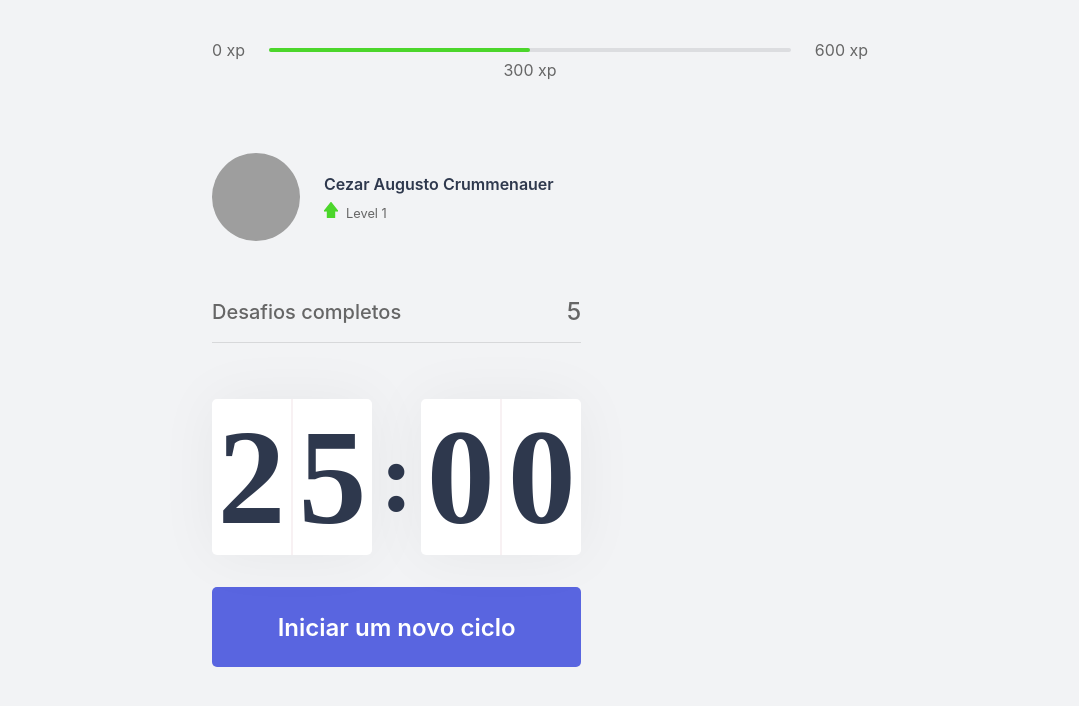
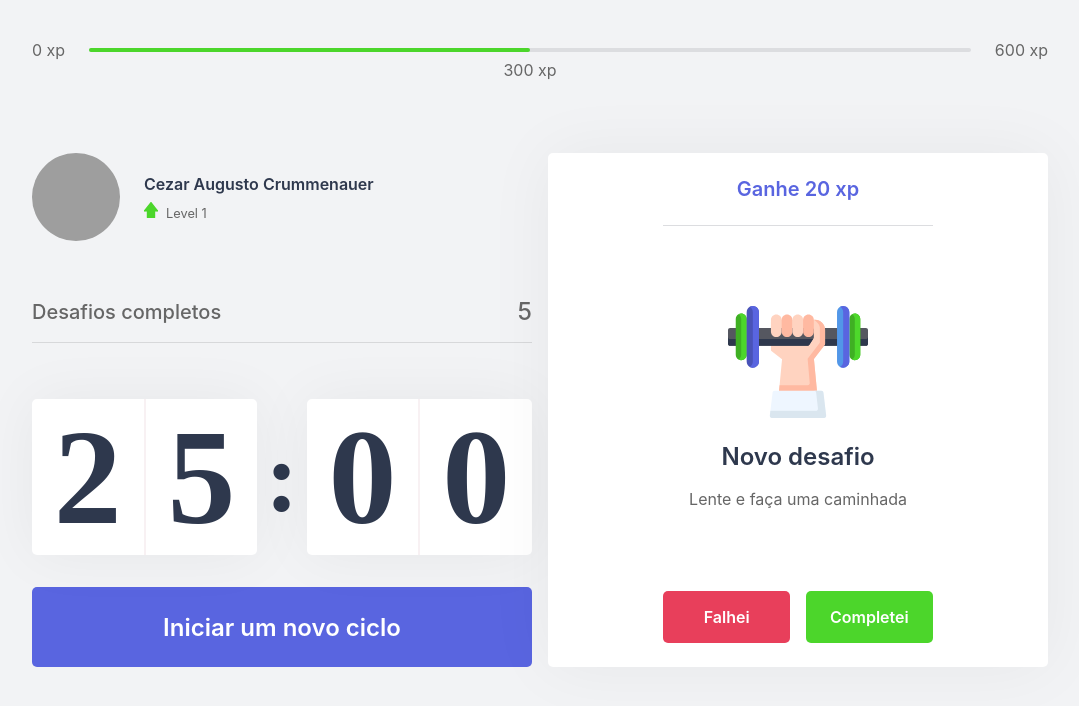
Before and after one commit to crummenauerca/MoveIt-React-NestJs-TypeScript, a Next.js app: page / in a window 1280 px wide. Shown: the top 706 px of the page, without its empty margins (100-1179 px from the left). Built offline with nearby package versions, Linux system fonts and the light colour scheme; grey boxes are pictures that could not be loaded.

Commit message:
Creating and styling the ChallengeBox component

```diff
--- /dev/null
+++ b/src/components/ChallengeBox.tsx
@@ -0,0 +1,43 @@
+import styles from '../styles/components/ChallengeBox.module.css'
+
+export function ChallengeBox() {
+
+  const hasActiveChallenge = true;
+
+  return (
+    <div className={styles.challengeBoxContainer}>
+      {hasActiveChallenge ? (
+        <div className={styles.challengeBoxActive}>
+          <header>Ganhe 20 xp</header>
+          <main>
+            <img src="icons/body.svg" />
+            <strong>Novo desafio</strong>
+            <p>Lente e faça uma caminhada</p>
+          </main>
+          <footer>
+            <button
+              type="button"
+              className={styles.challengeFailedButton}
+            >
+              Falhei
+            </button>
+
+            <button
+              type="button"
+              className={styles.challengeSuccededButton}
+            >
+              Completei
+            </button>
+          </footer>
+        </div>
+      ) : (
+          <div className={styles.challengeNotActive}>
+            <strong>Finalize um ciclo para receber um desafio :)</strong>
+            <p><img src="icons/level-up.svg" alt="Ícone de próximo nível" /></p>
+            <p>Suba níveis completando os desafios :)</p>
+          </div>
+        )
+      }
+    </div >
+  )
+}
--- a/src/pages/index.tsx
+++ b/src/pages/index.tsx
@@ -1,9 +1,10 @@
-import { CompleteChallanges } from "../components/CompletedChallenges";
-import { Countdown } from "../components/Countdown";
-import { ExperienceBar } from "../components/ExperienceBar";
-import { Profile } from "../components/Profile";
+import { CompleteChallanges } from "../components/CompletedChallenges"
+import { ExperienceBar } from "../components/ExperienceBar"
+import { ChallengeBox } from "../components/ChallengeBox"
+import styles from '../styles/pages/Home.module.css'
+import { Countdown } from "../components/Countdown"
+import { Profile } from "../components/Profile"
 import Head from 'next/head'
-import styles from '../styles/pages/Home.module.css'
 
 export default function Home() {
   return (
@@ -19,7 +20,7 @@ export default function Home() {
           <Countdown />
         </div>
         <div>
-
+          <ChallengeBox />
         </div>
       </section>
     </div>
--- /dev/null
+++ b/src/styles/components/ChallengeBox.module.css
@@ -0,0 +1,101 @@
+.challengeBoxContainer {
+  height: 100%;
+  background: var(--white);
+  border-radius: 5px;
+  box-shadow: 0 0 68px rgba(0, 0, 0, 0.05);
+  padding: 1.5rem 2rem;
+  display: flex;
+  flex-direction: column;
+  align-items: center;
+  justify-content: center;
+  text-align: center;
+}
+
+.challengeBoxNotActive {
+  display: flex;
+  flex-direction: column;
+  align-items: center;
+}
+
+.challengeBoxNotActive strong {
+  font-size: 1rem;
+  font-weight: 500;
+  line-height: 1.4;
+}
+
+.challengeBoxNotActive p {
+  display: flex;
+  flex-direction: column;
+  align-items: center;
+  line-height: 1.4;
+  max-width: 90%;
+}
+
+.challengeBoxNotActive p img {
+  margin-bottom: 1.8rem;
+}
+
+.challengeBoxActive {
+  height: 100%;
+  display: flex;
+  flex-direction: column;
+}
+
+.challengeBoxActive header {
+  color: var(--blue);
+  font-weight: 600;
+  font-size: 1.25rem;
+  padding: 0 2rem 1.5rem;
+  border-bottom: 1px solid var(--gray-line);
+}
+
+.challengeBoxActive main {
+  flex: 1;
+  display: flex;
+  flex-direction: column;
+  align-items: center;
+  justify-content: center;
+}
+
+.challengeBoxActive main strong {
+  font-size: 1.5rem;
+  font-weight: 600;
+  color: var(--title);
+  margin: 1.5rem 0 1rem;
+}
+
+.challengeBoxActive main p {
+  line-height: 1.5;
+}
+
+.challengeBoxActive footer {
+  display: grid;
+  grid-template-columns: 1fr 1fr;
+  gap: 1rem;
+}
+
+.challengeBoxActive footer button {
+  height: 3;
+  display: flex;
+  align-items: center;
+  justify-content: center;
+  border: 0;
+  border-radius: 5px;
+  color: var(--white);
+  font-size: 1rem;
+  font-weight: 600;
+  padding: 1rem 1.5rem;
+  transition: 0.2;
+}
+
+.challengeBoxActive footer button.challengeFailedButton {
+  background: var(--red);
+}
+
+.challengeBoxActive footer button.challengeSuccededButton {
+  background: var(--green);
+}
+
+.challengeBoxActive footer button:hover {
+  filter: brightness(0.9);
+}
--- a/src/styles/pages/Home.module.css
+++ b/src/styles/pages/Home.module.css
@@ -1,6 +1,6 @@
 .container {
   height: 100vh;
-  max-width: 720px;
+  max-width: 1080px;
   margin: 0 auto;
   padding: 2.5rem 2rem;
   display: flex;
@@ -11,6 +11,6 @@
   flex: 1;
   display: grid;
   grid-template-columns: 1fr 1fr;
-  gap: 6.25rem;
+  gap: 1rem;
   align-content: center;
 }
```
